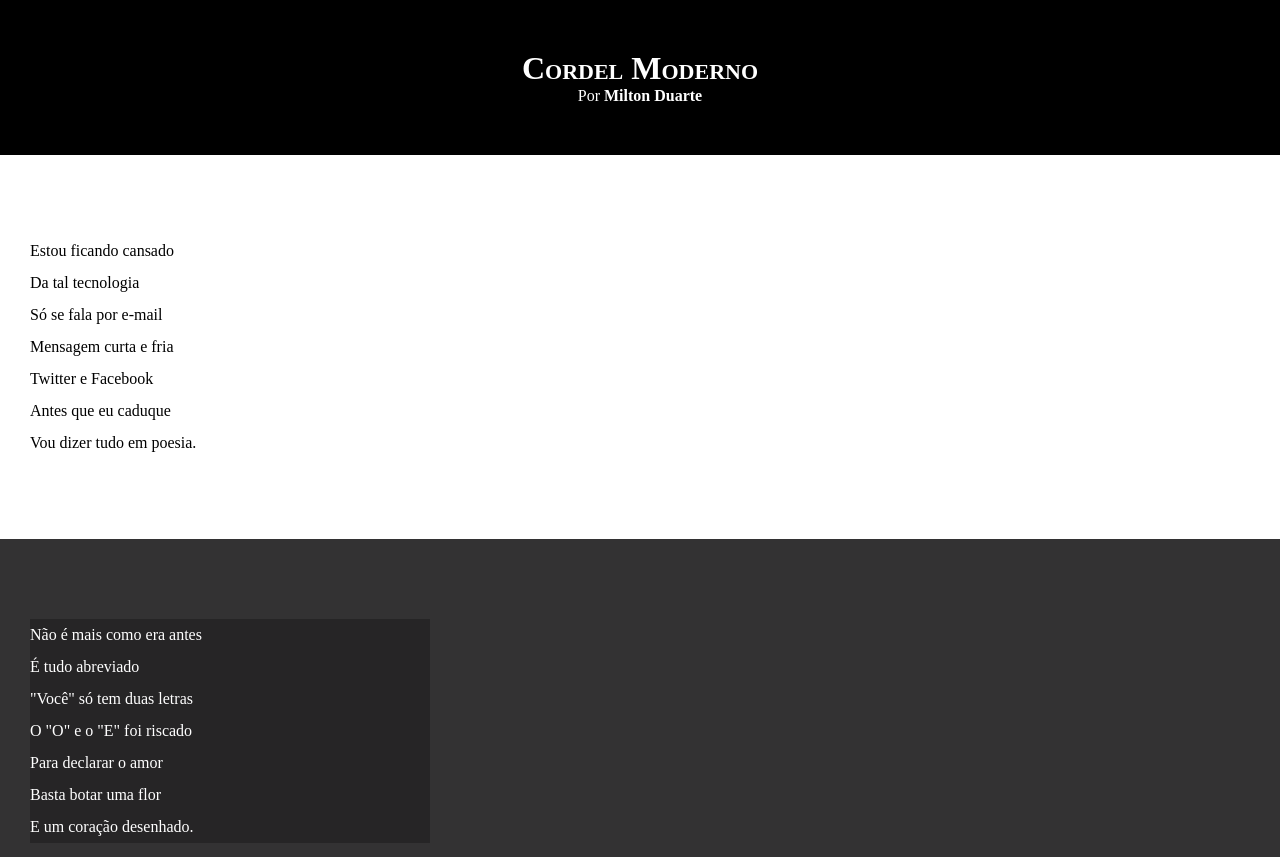
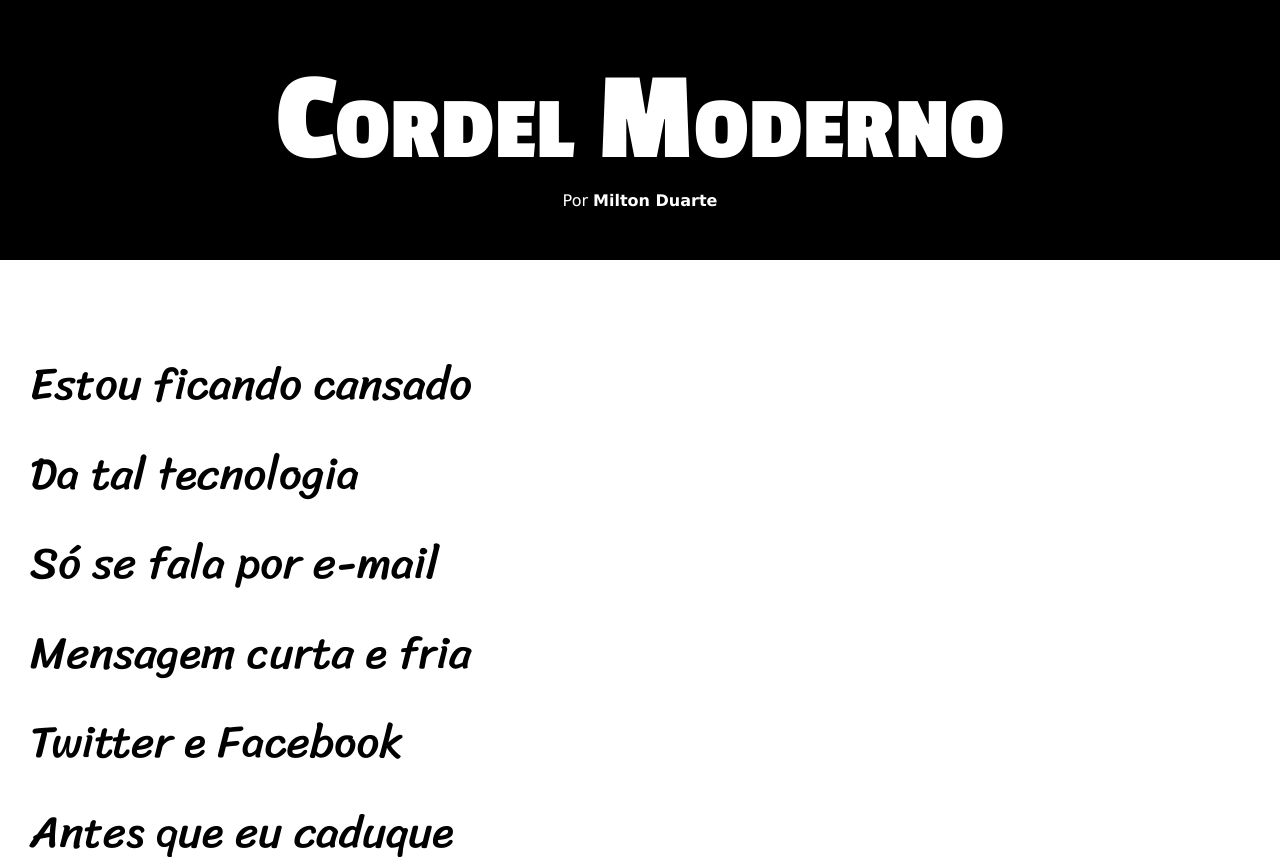
Before and after one commit to MarcelaVBraga/html-css, a plain HTML site: page fdesafios/d012/index.html in a window 1280 px wide. Shown: the top 857 px of the page. Drawn offline with Linux system fonts and the light colour scheme.

Commit message:
Update style.css

```diff
--- a/fdesafios/d012/style.css
+++ b/fdesafios/d012/style.css
@@ -1,13 +1,26 @@
 @charset "UTF-08";
+
+@import url('https://fonts.googleapis.com/css2?family=Passion+One:wght@400;700;900&family=Sriracha&display=swap');
+
+@import url('https://fonts.googleapis.com/css2?family=Passion+One:wght@400;700;900&family=Sriracha&display=swap');
+
+:root {
+    --fonte1: Verdana, Geneva, Tahoma, sans-serif;
+    --fonte2: "Passion One", sans-serif;
+    --fonte3: "Sriracha", cursive;
+
+}
 
 * {
     margin: 0px;
     padding: 0px;
+    font-size: 1em;
 }
 
 html, body {
     min-height: 100vh;
     background-color: darkgray;
+    font-family: var(--fonte1);
 }
 header {
     background-color: black;
@@ -18,6 +31,8 @@ header {
 header > h1 {
     padding-top: 50px;
     font-variant: small-caps;
+    font-family: var(--fonte2);
+    font-size: 10vw;
 }
 
 header > p {
@@ -39,6 +54,8 @@ section {
     padding-bottom: 10vh;
     line-height: 2em;
     padding-left: 30px;
+    font-family: var(--fonte3);
+    font-size: 3.5vw;
 }
 section.normal {
     background-color: white;
@@ -51,7 +68,8 @@ section.imagem {
 }
 
 section.imagem > p {
-    width: 400px;
+    display: inline-block;
+    padding: 5px;
     background-color: rgba(0, 0, 0, 0.253);
 }
 
```
